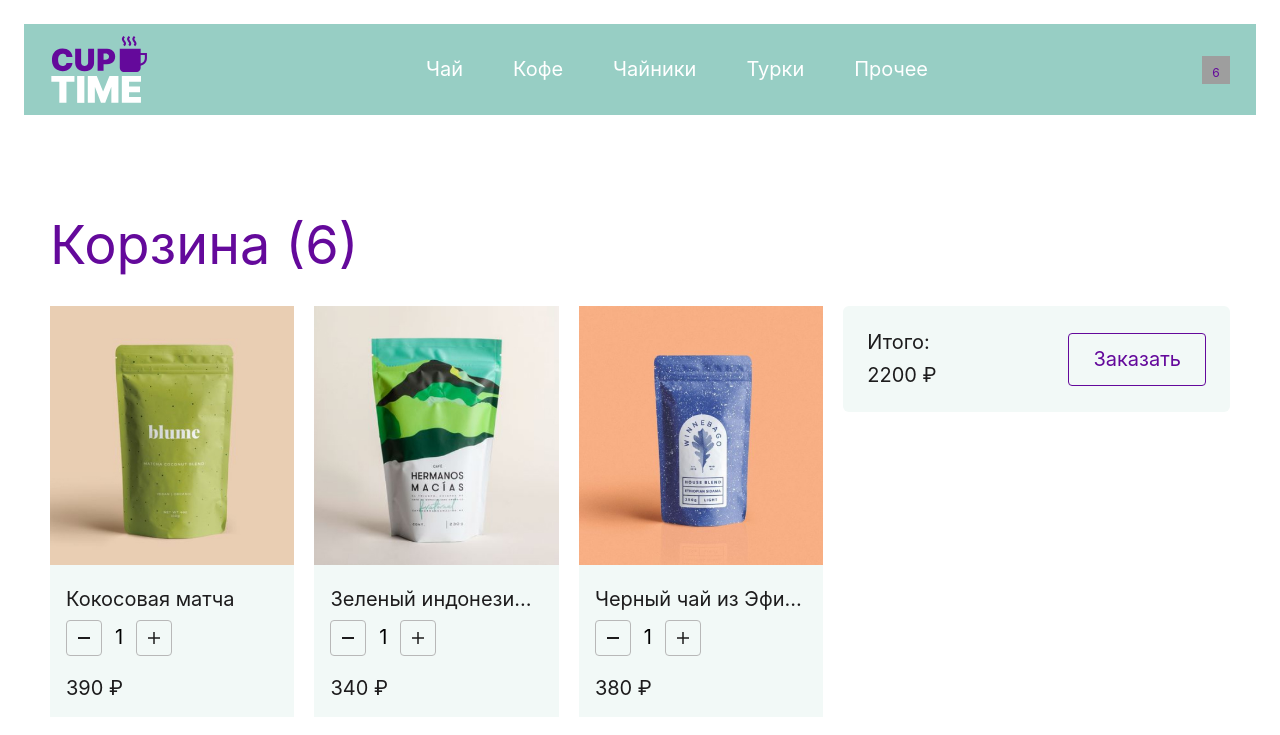
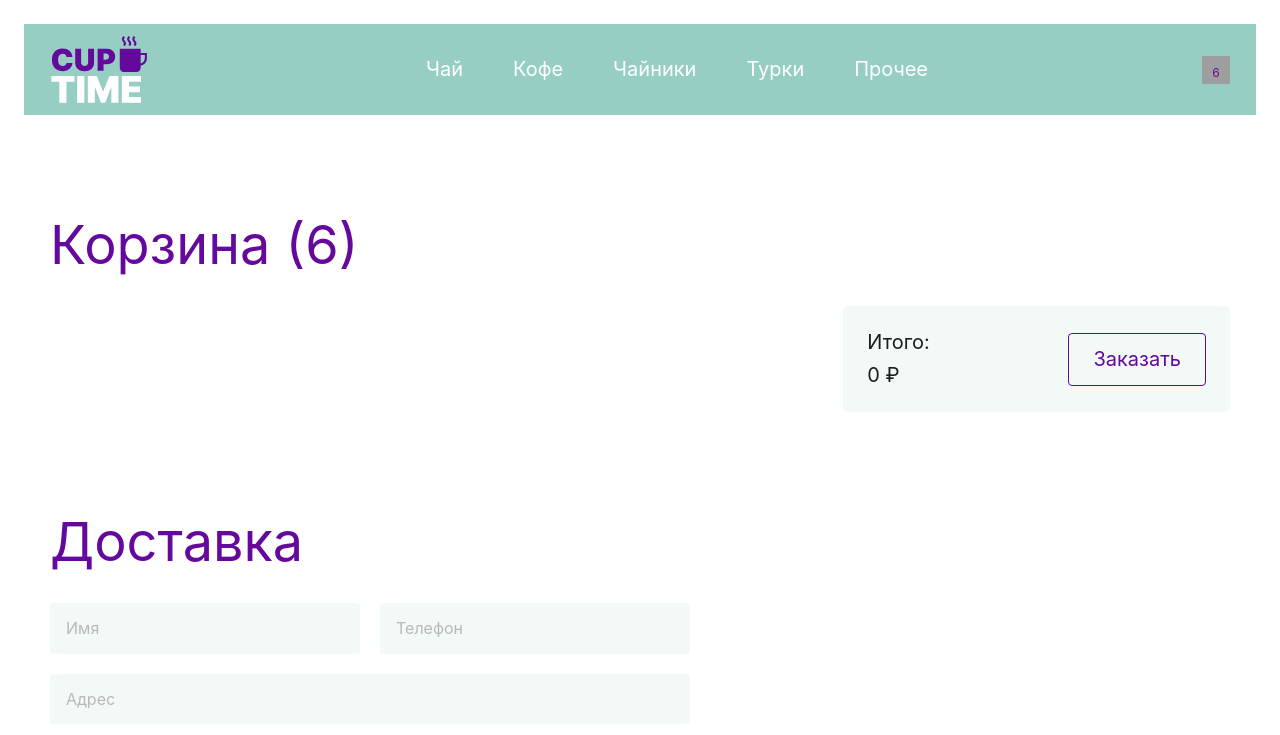
Before and after one commit to ReynaAlis/cup-time, a React (Vite) app: page /cart in a window 1280 px wide. Shown: the top 735 px of the page. Built offline with nearby package versions, Linux system fonts and the light colour scheme; grey boxes are pictures that could not be loaded; a web font is replaced by a local one.

Commit message:
add cart functionality

```diff
--- /dev/null
+++ b/src/context/CartContext.jsx
@@ -0,0 +1,47 @@
+import { createContext, useContext, useEffect, useState } from "react";
+
+const CartContext = createContext();
+
+export const CartProvider = ({ children }) => {
+    const [cart, setCart] = useState(null);
+
+    useEffect(() => {
+        const storeCart = JSON.parse(localStorage.getItem('cart') || '[]');
+        setCart(storeCart);
+    }, []);
+
+    useEffect(() => {
+        if (Array.isArray(cart)) {
+            localStorage.setItem('cart', JSON.stringify(cart));
+        }
+    }, [cart]);
+
+    const addToCart = (product, quantity) => {
+        const newCart = [...cart];
+
+        const itemIndex = newCart.findIndex((item) => item.id === product.id);
+
+        if (itemIndex >= 0) {
+            newCart[itemIndex].quantity += quantity;
+        } else {
+            newCart.push({ ...product, quantity });
+        }
+
+        setCart(newCart);
+    };
+
+    const updateQuantity = (productId, quantity) => {
+        if (quantity <= 0) {
+            setCart(cart.filter((item) => item.id !== productId));
+        } else {
+            setCart(cart.map((item) => item.id === productId ? { ...item, quantity } : item),
+            );
+        }
+    };
+
+return (
+    <CartContext.Provider value={{ cart, addToCart, updateQuantity }}>{children}</CartContext.Provider>
+)
+}
+
+export const useCart = () => useContext(CartContext);
--- a/src/index.css
+++ b/src/index.css
@@ -310,7 +310,7 @@
 
 .cart__items {
   display: grid;
-  grid-template-columns: repeat(auto-fit, minmax(200px, 1fr));
+  grid-template-columns: repeat(auto-fill, minmax(200px, 1fr));
   gap: 20px;
 }
 
@@ -543,7 +543,7 @@
   }
 
   .cart__items {
-    grid-template-columns: repeat(auto-fit, minmax(180px, 1fr));
+    grid-template-columns: repeat(auto-fill, minmax(180px, 1fr));
   }
 
   .cart-item__title {
@@ -660,7 +660,7 @@
 
   .cart__items {
     order: 3;
-    grid-template-columns: repeat(auto-fit, minmax(159px, 1fr));
+    grid-template-columns: repeat(auto-fill, minmax(159px, 1fr));
   }
 
   .cart-item__title {
@@ -861,7 +861,7 @@
 
   .cart__items {
     grid-column: 1 / -1;
-    grid-template-columns: repeat(auto-fit, minmax(140px, 1fr));
+    grid-template-columns: repeat(auto-fill, minmax(140px, 1fr));
     gap: 8px;
   }
 
--- a/src/main.jsx
+++ b/src/main.jsx
@@ -4,11 +4,14 @@
 import 'normalize.css'
 import './index.css'
 import { ProductProvider } from './context/ProductContext.jsx'
+import { CartProvider } from './context/CartContext.jsx'
 
 ReactDOM.createRoot(document.getElementById('root')).render(
   <React.StrictMode>
     <ProductProvider>
-      <App />
+      <CartProvider>
+        <App />
+      </CartProvider>
     </ProductProvider>
   </React.StrictMode>,
 )
--- a/src/modules/Cart.jsx
+++ b/src/modules/Cart.jsx
@@ -1,21 +1,28 @@
-import { products } from "../products";
+import { useCart } from "../context/CartContext";
 import { CartItem } from "./CartItem";
+import { SkeletonLoader } from "./SkeletonLoader";
 
-export const Cart = () => (
+export const Cart = () => {
+    const {cart} = useCart();
+
+    const totalPrice = cart ? cart.reduce((acc, item) => item.quantity * item.price + acc, 0) : 0;
+
+    return (
         <section className="cart">
             <div className="container cart__container">
                 <h2 className="cart__title">Корзина (6)</h2>
 
                 <ul className="cart__items">
-                {products.map((item) => (<CartItem key={item.id} data={item} />))}
+                    {cart ? cart.map((item) => (<CartItem key={item.id} data={item} />)) : (<SkeletonLoader />)}
                 </ul>
 
                 <div className="cart__summary">
                     <h3 className="cart__summary-title">Итого:</h3>
-                <p className="cart__total">2200&nbsp;₽</p>
+                    <p className="cart__total">{totalPrice}&nbsp;₽</p>
                     <button className="cart__order-button">Заказать</button>
                 </div>
 
             </div>
         </section>
     );
+};
--- a/src/modules/CartItem.jsx
+++ b/src/modules/CartItem.jsx
@@ -1,14 +1,43 @@
-export const CartItem = ({data}) => (
+import { useState } from "react";
+import { API_URL } from "../const";
+import { useCart } from "../context/CartContext";
+
+export const CartItem = ({ data }) => {
+
+    const [itemQuantity, setItemQuantity] = useState(data.quantity);
+
+    const {updateQuantity} = useCart();
+
+
+    const handleDecrease = () => {
+        const newQuantity = itemQuantity - 1;
+        if (newQuantity > 0) {
+            setItemQuantity(newQuantity);
+            updateQuantity(data.id, newQuantity);
+        } else {
+            updateQuantity(data.id, 0);
+        }
+    };
+
+    const handleIncrease = () => {
+        const newQuantity = itemQuantity + 1;
+        setItemQuantity(newQuantity);
+        updateQuantity(data.id, newQuantity);
+    };
+
+
+    return (
         <li className="cart-item">
-        <img className="cart-item__image" src={data.image} alt={data.title} />
+            <img className="cart-item__image" src={`${API_URL}${data.img}`} alt={data.title} />
             <div className="cart-item__info">
                 <h3 className="cart-item__title">{data.title}</h3>
                 <div className="cart-item__quantity">
-                <button className="cart-item__quantity-button cart-item__quantity-button_minus"></button>
-                <input className="cart-item__quantity-input" type="number" value={1} />
-                <button className="cart-item__quantity-button cart-item__quantity-button_plus"></button>
+                    <button className="cart-item__quantity-button cart-item__quantity-button_minus" onClick={handleDecrease}></button>
+                    <input className="cart-item__quantity-input" type="number" value={data.quantity} readOnly />
+                    <button className="cart-item__quantity-button cart-item__quantity-button_plus" onClick={handleIncrease}></button>
                 </div>
-            <p className="cart-item__price">{data.price}&nbsp;₽</p>
+                <p className="cart-item__price">{data.price * data.quantity}&nbsp;₽</p>
             </div>
         </li>
     )
+}
--- a/src/modules/ProductModal.jsx
+++ b/src/modules/ProductModal.jsx
@@ -1,5 +1,7 @@
 import Modal from 'react-modal';
 import { API_URL } from '../const';
+import { useState } from 'react';
+import { useCart } from '../context/CartContext';
 
 const customStyles = {
     content: {
@@ -15,8 +17,27 @@
 Modal.setAppElement("#root");
 
 export const ProductModal = ({ isOpen, onRequestClose, data }) => {
+    const [quantity, setQuantity] = useState(1);
+    const {addToCart} = useCart();
+
     if (!data) {
         return null;
+    }
+
+
+    const handleDecrease = () => {
+        if (quantity > 1) {
+            setQuantity(quantity - 1)
+        }
+    };
+
+    const handleIncrease = () => {
+        setQuantity(quantity + 1)
+    }
+
+    const handleAddToCart = () => {
+        addToCart(data, quantity);
+        onRequestClose;
     }
 
     return (
@@ -37,6 +58,13 @@
                 ))}
             </ul>
 
+            <div>
+                <button onClick={handleDecrease}>-</button>
+                <input type="number" value={quantity} readOnly />
+                <button onClick={handleIncrease}>+</button>
+            </div>
+
+            <button onClick={handleAddToCart}>Добавить в корзину</button>
             <button onClick={onRequestClose}>Закрыть</button>
         </Modal>)
 };
--- a/src/modules/Products.jsx
+++ b/src/modules/Products.jsx
@@ -19,7 +19,7 @@
                 <h2 className="products__title">Чай</h2>
 
                 <ul className="products__list">
-                    {!products.length ? products.map((item) => (<Product key={item.id} data={item} />)) : <SkeletonLoader />}
+                    {products.length ? products.map((item) => (<Product key={item.id} data={item} />)) : <SkeletonLoader />}
                 </ul>
             </div>
         </section>
--- a/src/modules/SkeletonLoader.jsx
+++ b/src/modules/SkeletonLoader.jsx
@@ -8,7 +8,7 @@
                     speed={2}
                     viewBox='0 0 420 600'
                     backgroundColor="#6cb9ab"
-                    foregroundColor="#64099b">
+                    foregroundColor="#e97547">
                     <rect x="0" y="0" width="100%" height="70%" rx="10" ry="10" />
                     <rect x="24" y="calc(70% + 30px)" width="80%" height="30px" rx="5" ry="5" />
                     <rect x="24" y="calc(70% + 80px)" width="40%" height="25px" rx="5" ry="5" />
```
Lines whose indentation alone changed are shown as unchanged.
